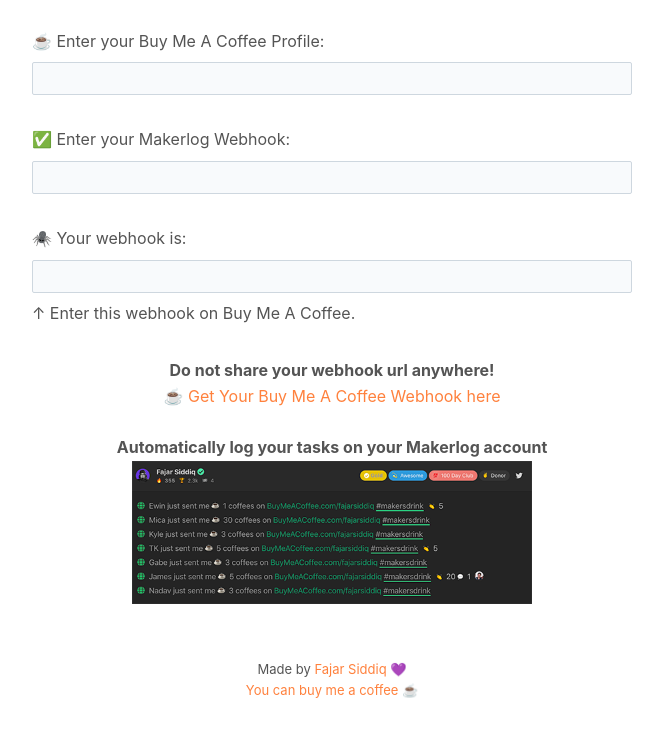
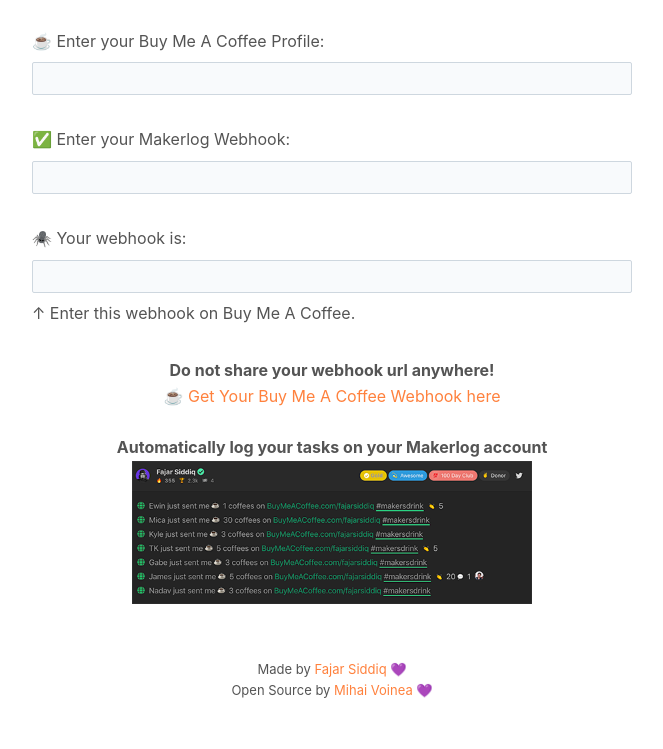
Before and after one commit to fajarsiddiqfs/buymeacoffee, a website: page index.html in a window 1280 px wide. Shown: the part 467-1216 px from the top of the page, without its empty margins (308-971 px from the left). Drawn offline with Linux system fonts and the light colour scheme.

Commit message:
Update index.html

```diff
--- a/index.html
+++ b/index.html
@@ -50,8 +50,7 @@
 
 <footer>
     Made by <a href="https://getmakerlog.com/@fajarsiddiq">Fajar Siddiq 💜</a><br/>
-    <a href="https://buymeacoffee.com/fajarsiddiq">You can buy me a coffee ☕</a><br/>
-
+    Open Source by <a href="https://getmakerlog.com/@voinea">Mihai Voinea 💜</a><br/>
 
 </footer>
 <script>
```
